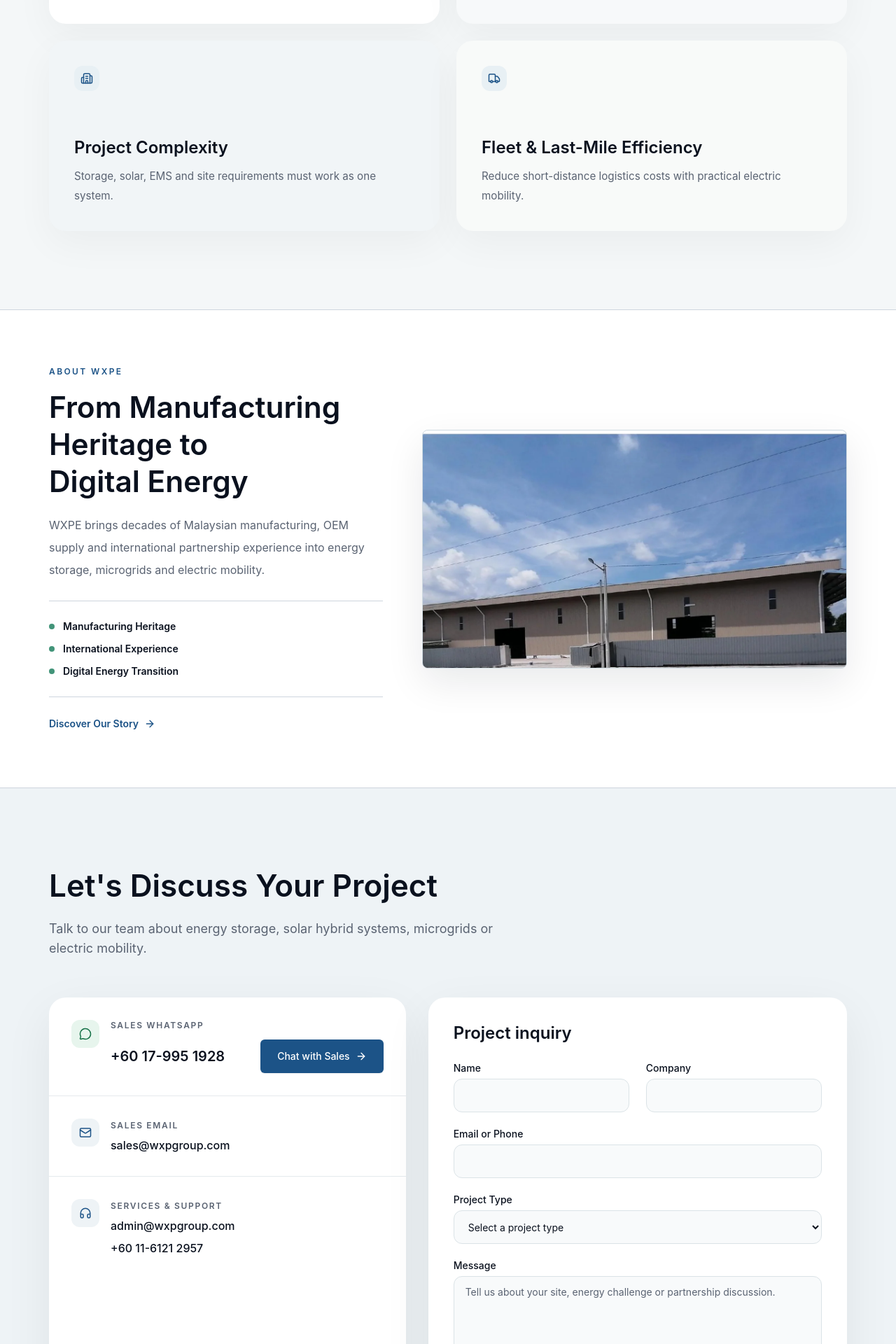
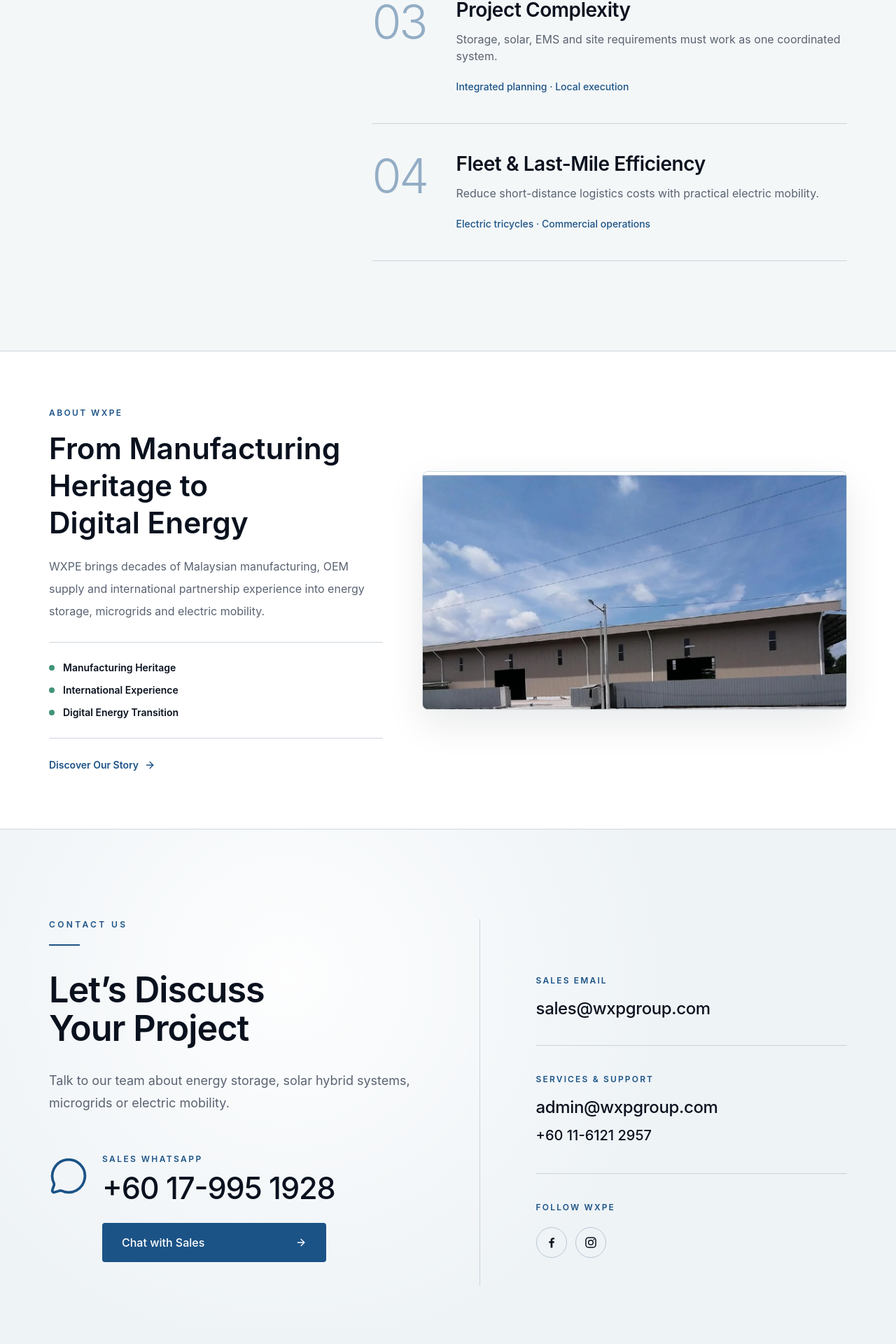
Before and after one commit to Hangzaihaha/wxpe-website, a Next.js app: page / in a window 1280 px wide. Shown: the part 3163-5083 px from the top of the page at 70% size. Built offline with nearby package versions, Linux system fonts and the light colour scheme.

Commit message:
Refine homepage problem and contact sections

```diff
--- a/app/page.tsx
+++ b/app/page.tsx
@@ -1,8 +1,8 @@
 import { AboutSection } from "@/components/sections/about-section";
 import { ContactSection } from "@/components/sections/contact-section";
 import { HeroSection } from "@/components/sections/hero-section";
+import { HomePainPointsSection } from "@/components/sections/home-pain-points-section";
 import { HomeSolutionsSection } from "@/components/sections/home-solutions-section";
-import { PainPointsSection } from "@/components/sections/pain-points-section";
 import { ProjectsSection } from "@/components/sections/projects-section";
 import { SiteHeader } from "@/components/site-header";
 
@@ -13,7 +13,7 @@
       <HeroSection />
       <HomeSolutionsSection />
       <ProjectsSection />
-      <PainPointsSection />
+      <HomePainPointsSection />
       <AboutSection />
       <ContactSection />
     </main>
--- a/components/sections/contact-section.tsx
+++ b/components/sections/contact-section.tsx
@@ -1,212 +1,189 @@
-"use client";
+import type { SVGProps } from "react";
+import { ArrowRight, MessageCircle } from "lucide-react";
 
-import { FormEvent, useState } from "react";
-import { ArrowRight, Headphones, Mail, MessageCircle } from "lucide-react";
+import { Reveal } from "@/components/reveal";
+import { Button } from "@/components/ui/button";
+import { navItems } from "@/lib/site-data";
 
-import { navItems } from "@/lib/site-data";
-import { Button } from "@/components/ui/button";
-import { Field, FieldGroup, FieldLabel } from "@/components/ui/field";
-import { Input } from "@/components/ui/input";
-import { Textarea } from "@/components/ui/textarea";
-import { Reveal } from "@/components/reveal";
-import { SectionHeading } from "@/components/section-heading";
+function FacebookIcon(props: SVGProps<SVGSVGElement>) {
+  return (
+    <svg viewBox="0 0 24 24" fill="none" {...props}>
+      <path
+        fill="currentColor"
+        d="M13.55 21v-8h2.7l.4-3h-3.1V8.1c0-.87.24-1.46 1.55-1.46h1.66V3.96c-.29-.04-1.27-.13-2.42-.13-2.4 0-4.04 1.47-4.04 4.16V10H7.58v3h2.72v8h3.25Z"
+      />
+    </svg>
+  );
+}
 
-const inputClassName =
-  "rounded-xl border-[#dbe3e7] bg-[#f8fafb] shadow-none";
+function InstagramIcon(props: SVGProps<SVGSVGElement>) {
+  return (
+    <svg viewBox="0 0 24 24" fill="none" {...props}>
+      <rect
+        x="3.5"
+        y="3.5"
+        width="17"
+        height="17"
+        rx="5"
+        stroke="currentColor"
+        strokeWidth="1.8"
+      />
+      <circle
+        cx="12"
+        cy="12"
+        r="4"
+        stroke="currentColor"
+        strokeWidth="1.8"
+      />
+      <circle cx="17.35" cy="6.75" r="1.1" fill="currentColor" />
+    </svg>
+  );
+}
+
+const contactLinkClassName =
+  "outline-none transition-colors duration-200 hover:text-primary focus-visible:rounded-sm focus-visible:ring-2 focus-visible:ring-ring focus-visible:ring-offset-4 focus-visible:ring-offset-[#eef3f6]";
 
 export function ContactSection() {
-  const [submitted, setSubmitted] = useState(false);
+  return (
+    <section
+      id="contact"
+      aria-labelledby="contact-title"
+      className="relative scroll-mt-[72px] overflow-hidden bg-[#eef3f6] pt-24 md:pt-32"
+    >
+      <div
+        aria-hidden="true"
+        className="pointer-events-none absolute inset-x-0 top-0 h-[44rem] bg-[radial-gradient(circle_at_32%_30%,rgba(255,255,255,0.9),rgba(238,243,246,0)_55%)]"
+      />
 
-  function onSubmit(event: FormEvent<HTMLFormElement>) {
-    event.preventDefault();
-    setSubmitted(true);
-  }
-
-  return (
-    <section id="contact" className="bg-[#eef3f6] pb-0 pt-20 md:pt-28">
-      <div className="container flex flex-col gap-12 md:gap-14">
+      <div className="container relative grid gap-16 pb-24 lg:grid-cols-[minmax(0,1.08fr)_minmax(360px,0.92fr)] lg:gap-0 lg:pb-28">
+        <div className="lg:border-r lg:border-[#c8d4dc] lg:pr-16 xl:pr-20">
           <Reveal>
-          <SectionHeading
-            title="Let's Discuss Your Project"
-            description="Talk to our team about energy storage, solar hybrid systems, microgrids or electric mobility."
+            <p className="text-xs font-semibold uppercase tracking-[0.28em] text-primary">
+              Contact Us
+            </p>
+            <span
+              aria-hidden="true"
+              className="mt-5 block h-0.5 w-11 bg-primary"
             />
+            <h2
+              id="contact-title"
+              className="mt-9 max-w-2xl text-[2.3rem] font-[575] leading-[1.08] tracking-[-0.02em] text-foreground sm:text-[2.7rem] lg:text-[3.15rem]"
+            >
+              <span className="block">Let&rsquo;s Discuss</span>
+              <span className="block">Your Project</span>
+            </h2>
+            <p className="mt-8 max-w-xl text-base leading-8 text-muted-foreground md:text-lg md:leading-8">
+              Talk to our team about energy storage, solar hybrid systems,
+              microgrids or electric mobility.
+            </p>
           </Reveal>
 
-        <div className="grid items-stretch gap-6 lg:grid-cols-[0.92fr_1.08fr] lg:gap-8">
-          <Reveal className="h-full">
-            <div className="h-full overflow-hidden rounded-3xl bg-white shadow-[0_22px_70px_rgba(11,18,32,0.065)]">
-              <div className="p-7 md:p-8">
-                <div className="flex items-start gap-4">
-                  <span className="flex size-10 shrink-0 items-center justify-center rounded-xl bg-[#e7f5ed] text-[#167147]">
-                    <MessageCircle aria-hidden="true" className="size-[18px]" />
-                  </span>
-                  <div className="min-w-0 flex-1">
-                    <p className="text-xs font-semibold uppercase tracking-[0.14em] text-muted-foreground">
+          <Reveal delay={0.08} className="mt-12 md:mt-14">
+            <div className="flex items-start gap-5">
+              <MessageCircle
+                aria-hidden="true"
+                className="mt-1 size-11 shrink-0 stroke-[1.6] text-primary md:size-14"
+              />
+              <div className="min-w-0">
+                <p className="text-xs font-semibold uppercase tracking-[0.2em] text-primary">
                   Sales WhatsApp
                 </p>
-                    <div className="mt-3 flex flex-col gap-5 sm:flex-row sm:items-center sm:justify-between">
                 <a
                   href="tel:+60179951928"
-                        className="whitespace-nowrap text-xl font-semibold text-foreground transition-colors hover:text-primary"
+                  className="mt-3 block text-[2rem] font-medium leading-none tracking-[-0.025em] text-foreground outline-none transition-colors hover:text-primary focus-visible:rounded-sm focus-visible:ring-2 focus-visible:ring-ring focus-visible:ring-offset-4 focus-visible:ring-offset-[#eef3f6] sm:text-[2.35rem] md:text-[2.7rem]"
                 >
                   +60 17-995 1928
                 </a>
-                      <Button asChild size="lg" className="w-full shrink-0 sm:w-fit">
+                <Button
+                  asChild
+                  size="lg"
+                  className="group mt-7 h-14 w-full justify-between rounded-sm px-7 text-base shadow-none sm:w-80"
+                >
                   <a
                     href="https://wa.me/60179951928"
                     target="_blank"
-                          rel="noreferrer"
+                    rel="noopener noreferrer"
                   >
                     Chat with Sales
-                          <ArrowRight data-icon="inline-end" aria-hidden="true" />
+                    <ArrowRight
+                      aria-hidden="true"
+                      className="transition-transform duration-300 group-hover:translate-x-1"
+                    />
                   </a>
                 </Button>
               </div>
             </div>
-                </div>
+          </Reveal>
         </div>
 
-              <div className="border-t border-[#e5eaed] p-7 md:p-8">
+        <div className="border-t border-[#c8d4dc] lg:border-t-0 lg:pl-16 xl:pl-20">
+          <Reveal delay={0.06}>
+            <div className="border-b border-[#c8d4dc] py-9 lg:pt-20">
+              <p className="text-xs font-semibold uppercase tracking-[0.18em] text-primary">
+                Sales Email
+              </p>
               <a
                 href="mailto:sales@wxpgroup.com"
-                  className="flex items-start gap-4 rounded-xl outline-none transition-colors hover:text-primary focus-visible:ring-2 focus-visible:ring-ring"
+                className={`mt-4 inline-block break-all text-xl font-medium tracking-[-0.015em] text-foreground sm:text-2xl ${contactLinkClassName}`}
               >
-                  <span className="flex size-10 shrink-0 items-center justify-center rounded-xl bg-[#eef3f6] text-primary">
-                    <Mail aria-hidden="true" className="size-[18px]" />
-                  </span>
-                  <span className="min-w-0 pt-0.5">
-                    <span className="block text-xs font-semibold uppercase tracking-[0.14em] text-muted-foreground">
-                      Sales Email
-                    </span>
-                    <span className="mt-2 block break-all text-base font-medium text-foreground">
                 sales@wxpgroup.com
-                    </span>
-                  </span>
               </a>
             </div>
+          </Reveal>
 
-              <div className="border-t border-[#e5eaed] p-7 md:p-8">
-                <div className="flex items-start gap-4">
-                  <span className="flex size-10 shrink-0 items-center justify-center rounded-xl bg-[#eef3f6] text-primary">
-                    <Headphones aria-hidden="true" className="size-[18px]" />
-                  </span>
-                  <div className="min-w-0 pt-0.5">
-                    <p className="text-xs font-semibold uppercase tracking-[0.14em] text-muted-foreground">
+          <Reveal delay={0.12}>
+            <div className="border-b border-[#c8d4dc] py-9 md:py-10">
+              <p className="text-xs font-semibold uppercase tracking-[0.18em] text-primary">
                 Services &amp; Support
               </p>
-                    <div className="mt-2 flex flex-col items-start gap-2">
+              <div className="mt-4 flex flex-col items-start gap-2.5">
                 <a
                   href="mailto:admin@wxpgroup.com"
-                        className="break-all text-base font-medium text-foreground transition-colors hover:text-primary"
+                  className={`break-all text-xl font-medium tracking-[-0.015em] text-foreground sm:text-2xl ${contactLinkClassName}`}
                 >
                   admin@wxpgroup.com
                 </a>
                 <a
                   href="tel:+601161212957"
-                        className="text-base font-medium text-foreground transition-colors hover:text-primary"
+                  className={`text-lg font-medium text-foreground sm:text-xl ${contactLinkClassName}`}
                 >
                   +60 11-6121 2957
                 </a>
               </div>
             </div>
+          </Reveal>
+
+          <Reveal delay={0.18}>
+            <div className="py-9 md:py-10">
+              <p className="text-xs font-semibold uppercase tracking-[0.18em] text-primary">
+                Follow WXPE
+              </p>
+              <div className="mt-5 flex items-center gap-3">
+                <a
+                  href="https://www.facebook.com/share/1a6p6dgs6y/"
+                  target="_blank"
+                  rel="noopener noreferrer"
+                  aria-label="Visit WXPE on Facebook"
+                  className="flex size-11 items-center justify-center rounded-full border border-[#b9c9d3] text-foreground outline-none transition-[background-color,border-color,color] duration-200 hover:border-primary hover:bg-white/60 hover:text-primary focus-visible:ring-2 focus-visible:ring-ring focus-visible:ring-offset-4 focus-visible:ring-offset-[#eef3f6]"
+                >
+                  <FacebookIcon aria-hidden="true" className="size-5" />
+                </a>
+                <a
+                  href="https://www.instagram.com/wxpe_automotive/"
+                  target="_blank"
+                  rel="noopener noreferrer"
+                  aria-label="Visit WXPE on Instagram"
+                  className="flex size-11 items-center justify-center rounded-full border border-[#b9c9d3] text-foreground outline-none transition-[background-color,border-color,color] duration-200 hover:border-primary hover:bg-white/60 hover:text-primary focus-visible:ring-2 focus-visible:ring-ring focus-visible:ring-offset-4 focus-visible:ring-offset-[#eef3f6]"
+                >
+                  <InstagramIcon aria-hidden="true" className="size-5" />
+                </a>
               </div>
             </div>
-            </div>
-          </Reveal>
-
-          <Reveal delay={0.1} className="h-full">
-            <form
-              onSubmit={onSubmit}
-              className="h-full rounded-3xl bg-white p-7 shadow-[0_22px_70px_rgba(11,18,32,0.065)] md:p-9"
-            >
-              <h3 className="mb-7 text-2xl font-semibold leading-tight text-foreground">
-                Project inquiry
-              </h3>
-              <FieldGroup className="gap-6">
-                <div className="grid gap-6 md:grid-cols-2">
-                  <Field>
-                    <FieldLabel htmlFor="name">Name</FieldLabel>
-                    <Input
-                      id="name"
-                      name="name"
-                      autoComplete="name"
-                      required
-                      className={inputClassName}
-                    />
-                  </Field>
-                  <Field>
-                    <FieldLabel htmlFor="company">Company</FieldLabel>
-                    <Input
-                      id="company"
-                      name="company"
-                      autoComplete="organization"
-                      required
-                      className={inputClassName}
-                    />
-                  </Field>
-                  <Field className="md:col-span-2">
-                    <FieldLabel htmlFor="contact">Email or Phone</FieldLabel>
-                    <Input
-                      id="contact"
-                      name="contact"
-                      required
-                      className={inputClassName}
-                    />
-                  </Field>
-                </div>
-                <Field>
-                  <FieldLabel htmlFor="projectType">Project Type</FieldLabel>
-                  <select
-                    id="projectType"
-                    name="projectType"
-                    defaultValue=""
-                    required
-                    className="flex h-12 w-full rounded-xl border border-[#dbe3e7] bg-[#f8fafb] px-4 py-3 text-sm text-foreground transition-colors focus-visible:outline-none focus-visible:ring-2 focus-visible:ring-ring"
-                  >
-                    <option value="" disabled>
-                      Select a project type
-                    </option>
-                    <option value="battery-energy-storage">
-                      Battery Energy Storage
-                    </option>
-                    <option value="solar-hybrid-microgrid">
-                      Solar Hybrid / Microgrid
-                    </option>
-                    <option value="energy-as-a-service">
-                      Energy-as-a-Service
-                    </option>
-                    <option value="ev-mobility">EV Mobility</option>
-                    <option value="partnership">Partnership</option>
-                    <option value="other">Other</option>
-                  </select>
-                </Field>
-                <Field>
-                  <FieldLabel htmlFor="message">Message</FieldLabel>
-                  <Textarea
-                    id="message"
-                    name="message"
-                    placeholder="Tell us about your site, energy challenge or partnership discussion."
-                    required
-                    className="min-h-36 rounded-xl border-[#dbe3e7] bg-[#f8fafb] shadow-none"
-                  />
-                </Field>
-                <Button type="submit" size="lg" className="w-full sm:w-fit">
-                  Submit Inquiry
-                  <ArrowRight data-icon="inline-end" aria-hidden="true" />
-                </Button>
-                {submitted ? (
-                  <p className="rounded-xl bg-accent/10 px-4 py-3 text-sm text-foreground">
-                    Thank you. WXPE can review the project details and define a
-                    suitable next step.
-                  </p>
-                ) : null}
-              </FieldGroup>
-            </form>
           </Reveal>
         </div>
       </div>
 
-      <footer className="relative left-1/2 mt-24 w-screen -translate-x-1/2 bg-[#07111f] px-5 py-10 text-white md:py-12">
+      <footer className="relative bg-[#07111f] px-5 py-10 text-white md:py-12">
         <div className="container flex flex-col justify-between gap-8 md:flex-row md:items-start">
           <div>
             <div className="text-lg font-semibold text-white">WXPE</div>
@@ -231,7 +208,7 @@
                 <a
                   key={item.href}
                   href={item.href}
-                  className="text-sm text-white/68 transition-colors hover:text-white"
+                  className="text-sm text-white/68 outline-none transition-colors hover:text-white focus-visible:rounded-sm focus-visible:ring-2 focus-visible:ring-white focus-visible:ring-offset-4 focus-visible:ring-offset-[#07111f]"
                 >
                   {item.label}
                 </a>
--- /dev/null
+++ b/components/sections/home-pain-points-section.tsx
@@ -0,0 +1,69 @@
+import { Reveal } from "@/components/reveal";
+import { painPoints } from "@/lib/site-data";
+
+export function HomePainPointsSection() {
+  return (
+    <section
+      id="pain-points"
+      aria-labelledby="pain-points-title"
+      className="scroll-mt-[72px] border-b border-border bg-[#f4f7f8] py-24 md:py-32"
+    >
+      <div className="container grid items-start gap-14 lg:grid-cols-[minmax(300px,0.72fr)_minmax(0,1.28fr)] lg:gap-16 xl:gap-20">
+        <Reveal className="xl:sticky xl:top-32 xl:self-start">
+          <div className="relative max-w-lg pl-7 md:pl-9">
+            <span
+              aria-hidden="true"
+              className="absolute inset-y-0 left-0 w-px bg-[#c8d4dc]"
+            />
+            <h2
+              id="pain-points-title"
+              className="text-balance text-[2.7rem] font-semibold leading-[1.05] tracking-[-0.03em] text-foreground md:text-[3.35rem]"
+            >
+              Customer Problems WXPE Helps Solve
+            </h2>
+            <p className="mt-7 max-w-md text-base leading-8 text-muted-foreground md:text-[1.05rem]">
+              A sharper starting point for C&amp;I energy strategy: cost,
+              reliability and execution.
+            </p>
+          </div>
+        </Reveal>
+
+        <ol className="border-t border-[#c8d4dc]">
+          {painPoints.map((item, index) => {
+            const sequence = String(index + 1).padStart(2, "0");
+
+            return (
+              <li
+                key={item.title}
+                className="group border-b border-[#c8d4dc]"
+              >
+                <Reveal delay={index * 0.055}>
+                  <div className="grid grid-cols-[3.65rem_minmax(0,1fr)] gap-5 py-9 sm:grid-cols-[4.5rem_minmax(0,1fr)] sm:gap-7 md:py-10 lg:grid-cols-[5.5rem_minmax(0,1fr)] lg:gap-8">
+                    <span
+                      aria-hidden="true"
+                      className="text-[2.6rem] font-light leading-none tracking-[-0.05em] text-primary/45 transition-colors duration-300 group-hover:text-primary sm:text-5xl lg:text-[4.25rem]"
+                    >
+                      {sequence}
+                    </span>
+
+                    <div className="max-w-2xl transition-transform duration-300 motion-safe:group-hover:translate-x-1">
+                      <h3 className="text-[1.45rem] font-semibold leading-tight tracking-[-0.015em] text-foreground md:text-[1.75rem]">
+                        {item.title}
+                      </h3>
+                      <p className="mt-3 text-[0.95rem] leading-7 text-muted-foreground md:text-base">
+                        {item.description}
+                      </p>
+                      <p className="mt-5 text-sm font-medium leading-6 text-primary">
+                        {item.response}
+                      </p>
+                    </div>
+                  </div>
+                </Reveal>
+              </li>
+            );
+          })}
+        </ol>
+      </div>
+    </section>
+  );
+}
--- a/lib/site-data.ts
+++ b/lib/site-data.ts
@@ -27,23 +27,28 @@
   {
     title: "Cost Pressure",
     description: "Peak demand, rising tariffs and upfront investment pressure.",
-    icon: LineChart
+    icon: LineChart,
+    response: "Demand optimization · Flexible deployment"
   },
   {
     title: "Power Reliability",
     description: "Supply instability and outages can interrupt critical operations.",
-    icon: PlugZap
+    icon: PlugZap,
+    response: "Storage backup · Resilient microgrids"
   },
   {
     title: "Project Complexity",
-    description: "Storage, solar, EMS and site requirements must work as one system.",
-    icon: Building2
+    description:
+      "Storage, solar, EMS and site requirements must work as one coordinated system.",
+    icon: Building2,
+    response: "Integrated planning · Local execution"
   },
   {
     title: "Fleet & Last-Mile Efficiency",
     description:
       "Reduce short-distance logistics costs with practical electric mobility.",
-    icon: Truck
+    icon: Truck,
+    response: "Electric tricycles · Commercial operations"
   }
 ] as const;
 
```
Lines whose indentation alone changed are shown as unchanged.
